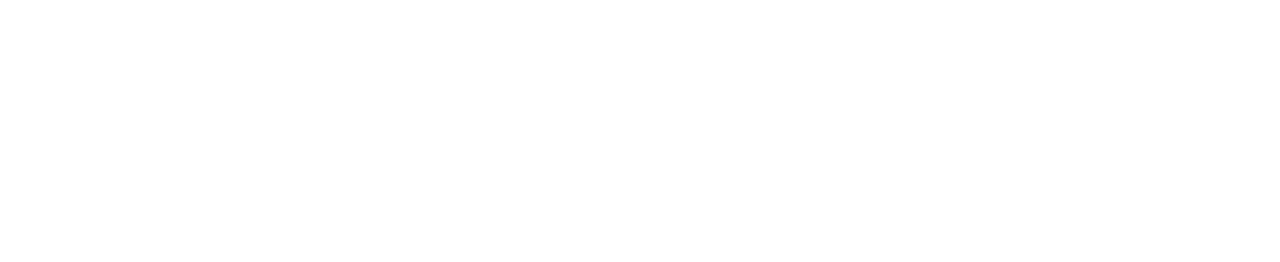
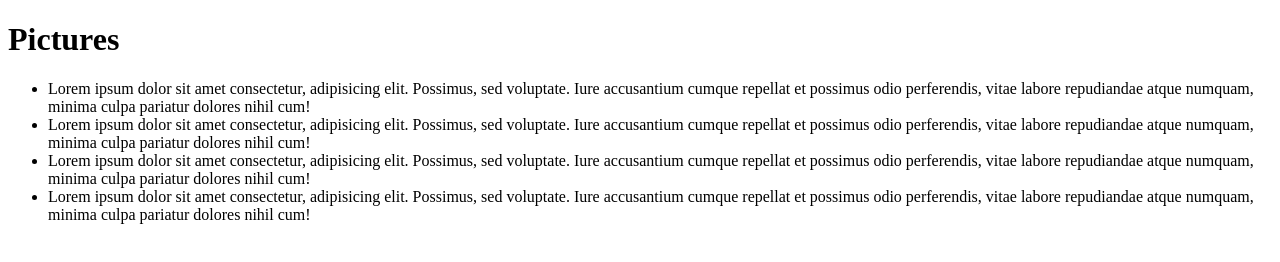
Before and after one commit to reeder32/my-resort-website, a plain HTML site: page pages/pictures.html in a window 1280 px wide. Drawn offline with Linux system fonts and the light colour scheme.

Commit message:
Added pictures page

```diff
--- a/pages/pictures.html
+++ b/pages/pictures.html
@@ -5,11 +5,25 @@
   <meta charset="UTF-8">
   <meta http-equiv="X-UA-Compatible" content="IE=edge">
   <meta name="viewport" content="width=device-width, initial-scale=1.0">
-  <title>Document</title>
+  <title>Pictures</title>
 </head>
 
 <body>
-
+  <h1>Pictures</h1>
+  <ul>
+    <li>Lorem ipsum dolor sit amet consectetur, adipisicing elit. Possimus, sed voluptate. Iure accusantium cumque
+      repellat et possimus odio perferendis, vitae labore repudiandae atque numquam, minima culpa pariatur dolores nihil
+      cum!</li>
+    <li>Lorem ipsum dolor sit amet consectetur, adipisicing elit. Possimus, sed voluptate. Iure accusantium cumque
+      repellat et possimus odio perferendis, vitae labore repudiandae atque numquam, minima culpa pariatur dolores nihil
+      cum!</li>
+    <li>Lorem ipsum dolor sit amet consectetur, adipisicing elit. Possimus, sed voluptate. Iure accusantium cumque
+      repellat et possimus odio perferendis, vitae labore repudiandae atque numquam, minima culpa pariatur dolores nihil
+      cum!</li>
+    <li>Lorem ipsum dolor sit amet consectetur, adipisicing elit. Possimus, sed voluptate. Iure accusantium cumque
+      repellat et possimus odio perferendis, vitae labore repudiandae atque numquam, minima culpa pariatur dolores nihil
+      cum!</li>
+  </ul>
 </body>
 
 </html>
```
